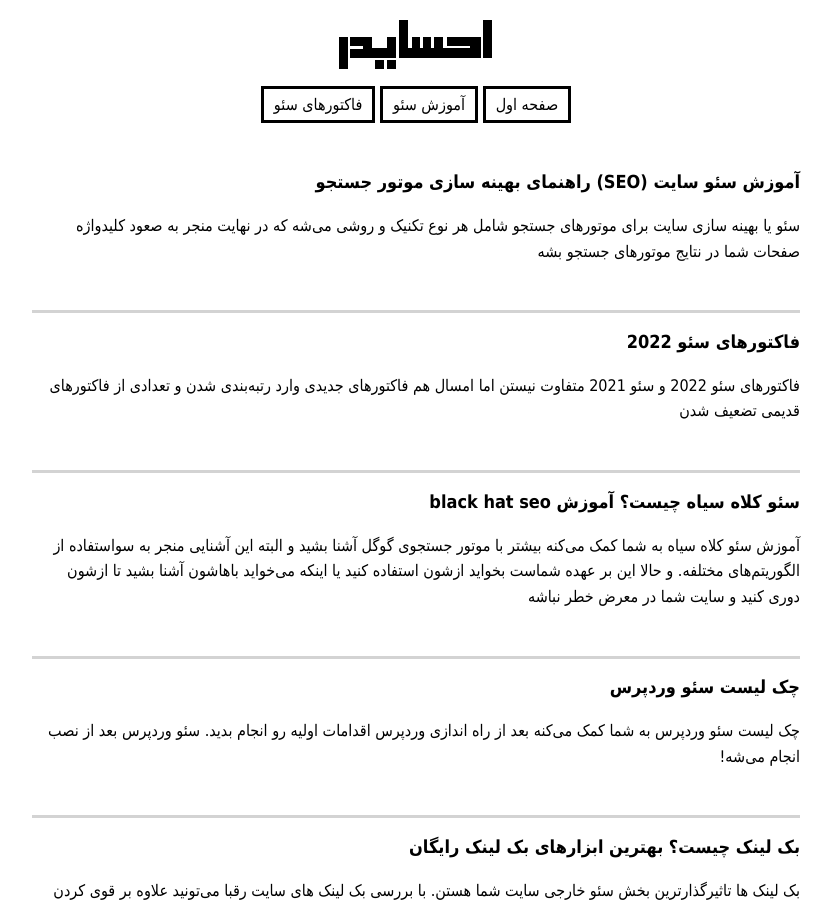
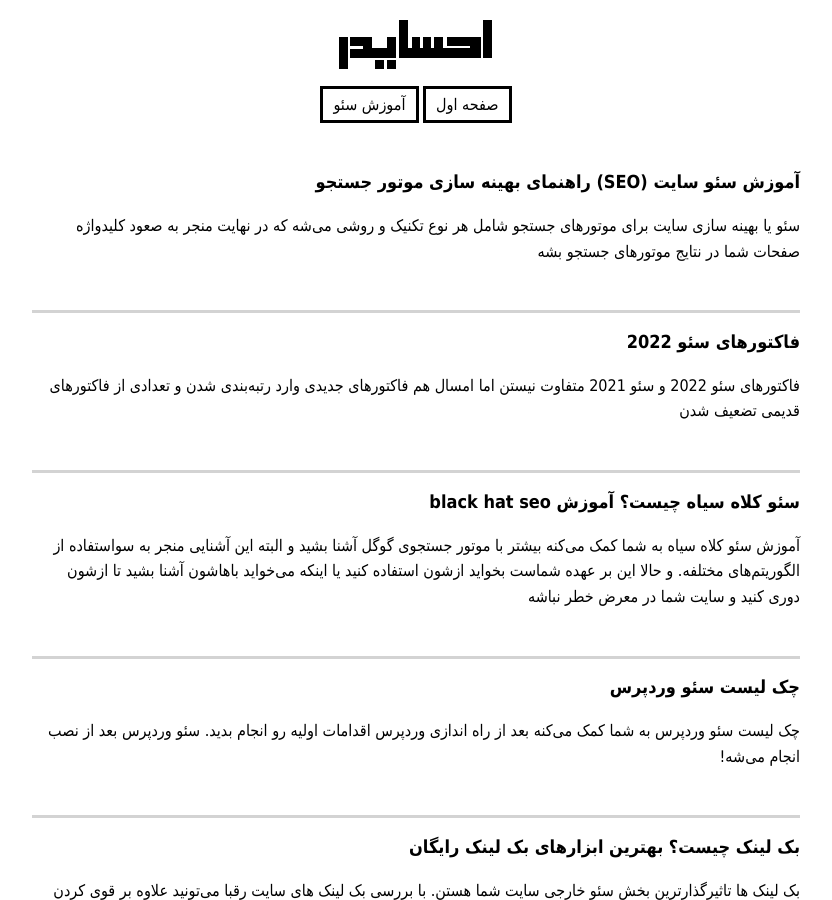
Before and after one commit to darkblog/darkblog.github.io, a Jekyll site: the page built from index.html, in a window 1280 px wide and 900 px high. Shown: the whole window, without its empty margins (224-1056 px from the left). Built offline with Jekyll 4.4.1, drawn with Linux system fonts in a browser that asks for light colours.

Commit message:
Update index.html

```diff
--- a/_layouts/index.html
+++ b/_layouts/index.html
@@ -16,7 +16,6 @@
 <nav>
 <a href="{{ site.url }}/" class="button">صفحه اول</a>
 <a href="{{ site.url }}/seo" class="button">آموزش سئو</a>
-<a href="{{ site.url }}/google-ranking-factors" class="button">فاکتورهای سئو</a>
 </nav>
 </header>
 <main class="container">{{ content }}</main>
```
